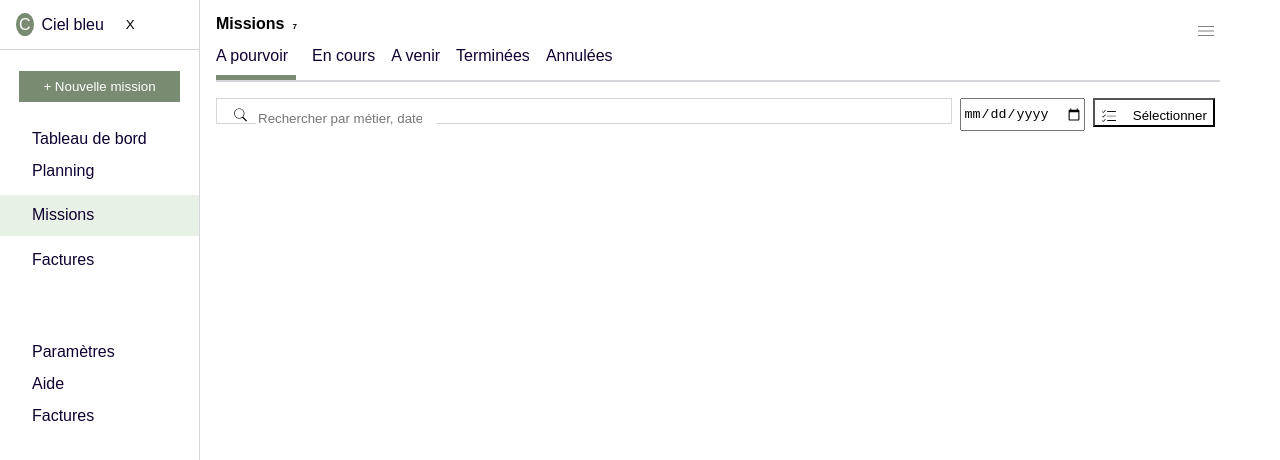
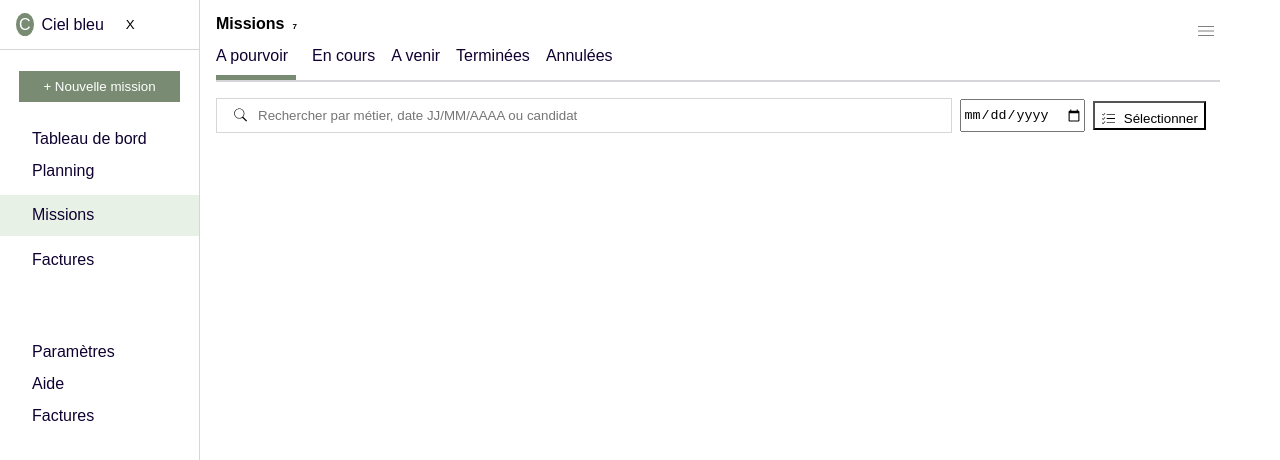
Before and after one commit to Sarah-Emidio/Missions, a React (Vite) app: page / in a window 1280 px wide. Shown: the top 460 px of the page. Built offline with nearby package versions, Linux system fonts and the light colour scheme.

Commit message:
1er jet de la partie integration de la page de recherche

```diff
--- a/src/components/App/SearchFiltered/SearchFiltered.js
+++ b/src/components/App/SearchFiltered/SearchFiltered.js
@@ -15,7 +15,7 @@ const SearchFiltered = () => {
 
             <input className='search__date' type="date" name="date" id="" />
 
-            <button className='search__check' type="submit"><img className='search__img' src={check} alt="" /> Sélectionner</button>
+            <button className='search__check' type="submit"><img className='search__checkImg' src={check} alt="" /> Sélectionner</button>
 
         </div>
         </>
--- a/src/components/App/SearchFiltered/SearchFiltered.scss
+++ b/src/components/App/SearchFiltered/SearchFiltered.scss
@@ -4,14 +4,16 @@
 .SearchFiltered__container {
     display: flex;
     flex-direction: row;
+    align-items: center;
     margin: 0 16px 0 16px;
-    width: 80%;
+    width: 100%;
 }
 
 .search__container {
+    display: flex;
+    flex-direction: row;
     border: 1px solid vars.$border_grey;
-    width: 100%;
-    height: 0.5rem;
+    width: 60%;
     padding: 0.5rem 1rem;
     margin-right: 0.5rem;
 
@@ -21,9 +23,9 @@
 
     .search__input {
         border: none;
-        // width: 80%;
+        width: 90%;
         box-sizing: border-box;
-        height: 1rem;
+        // height: 1rem;
     }
 }
 
@@ -33,39 +35,46 @@
     margin-right: 1rem;
     cursor: pointer;
 }
-.search__check{
+
+.search__check {
     display: flex;
     flex-direction: row;
-    gap: 0.5rem;
-    height: 1.5rem;
     background-color: vars.$background_grey;
     cursor: pointer;
-}
-.search__img {
-    height: 15px;
-    cursor: pointer;
+
+    .search__checkImg {
+        height: 15px;
+        cursor: pointer;
+    }
 }
 
 @include mixin.smallDevices {
     .SearchFiltered__container {
         width: 100%;
     }
+
     .search__container {
         width: 70%;
     }
+
     .search__input {
-        // width: 1rem;
+        width: 80%;
     }
+
     .search__img {
         height: 1rem;
         margin-right: 0.5rem;
     }
+
     .search__date {
         height: 1.8rem;
         margin-right: 0.5rem;
     }
+
     .search__check {
         height: 1.8rem;
-       padding-top: 0.5rem;
+        padding-top: 0.5rem;
+        padding-bottom: 0.5rem;
+        gap: 0.5rem;
     }
 }
```
